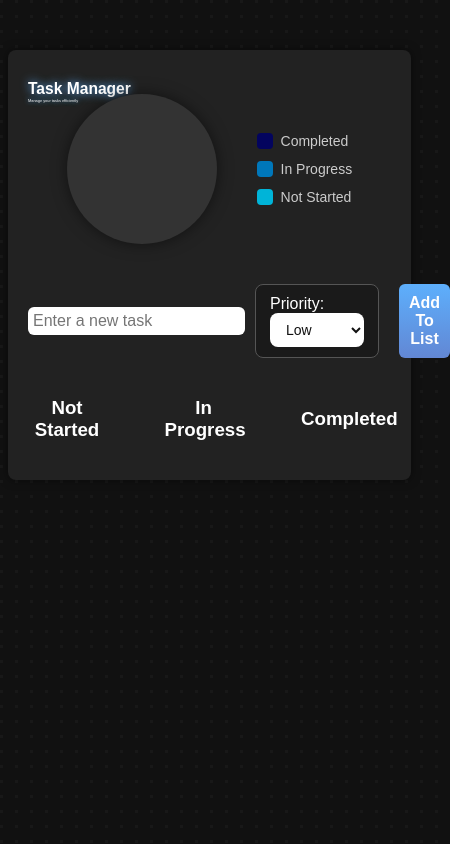
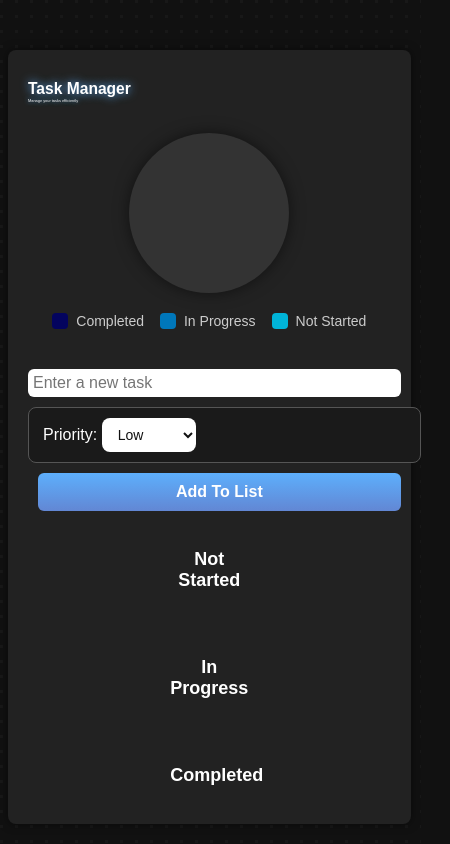
Before and after one commit to oykunazergelen/task-manager, a plain HTML site: page index.html in a window 390 px wide. Shown: the whole page, 450 px wide, since content can reach past the window. Drawn offline with Linux system fonts and the light colour scheme.

Commit message:
Refactor and enhance style.css for better layout

```diff
--- a/style.css
+++ b/style.css
@@ -370,42 +370,51 @@ body h2 {
 }
 
 @media (max-width: 768px) {
-    .tasks {
+  .chart-legend-container {
+      flex-direction: column;
+      gap: 20px;
+      margin-top: 20px;
+  }
+
+  .pie-chart {
+      width: 160px;
+      height: 160px;
+  }
+  .legend {
+      flex-direction: row;
+      gap: 16px;
+      font-size: 13px;
+  }
+  .task-input {
       flex-direction: column;
       align-items: stretch;
-
-    }
-    #not-started-list li,
-    #in-progress-list li,
-    #completed-list li {
-        grid-template-columns: 1fr;
-        grid-template-rows: auto auto auto;
-        gap: 10px;
-        text-align: left;
   }
 
-    .task-info {
-        grid-column: 1;
+  .task-input input,
+  .priority-select,
+  #add-btn {
+      width: 100%;
   }
 
-    .status-btn,
-    .delete-btn {
-        grid-column: 1;
-        width: 100%;
-        justify-self: stretch;
-        padding: 10px;
-        font-size: 15px;
-    }
-    .delete-btn {
-        margin-top: 0;
-         background: linear-gradient(180deg, #b31217, #820909);
+  .categories {
+      flex-direction: column;
+      gap: 30px;
   }
 
-    .status-btn {
-        margin-top: 6px;
+  .not-started,
+  .in-progress,
+  .completed {
+      width: 100%;
   }
 
-    .delete-btn {
-        margin-top: 4px;
+  .categories h3 {
+      font-size: 18px;
+  }
+  .pie-chart {
+      transition: transform 0.3s ease;
+  }
+
+  .pie-chart:active {
+      transform: scale(0.97);
   }
 }
```
Lines whose indentation alone changed are shown as unchanged.
